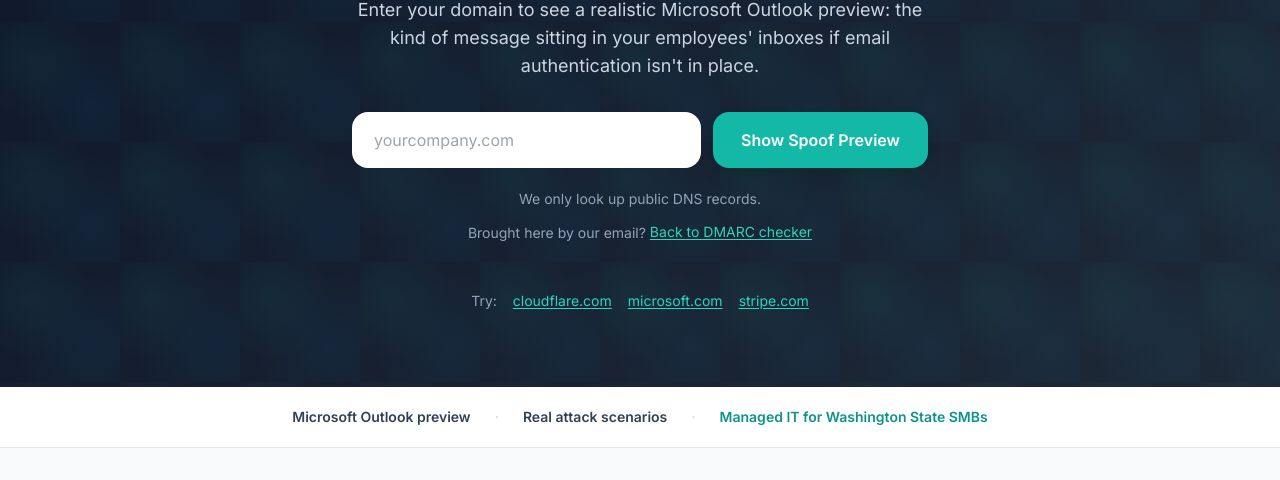
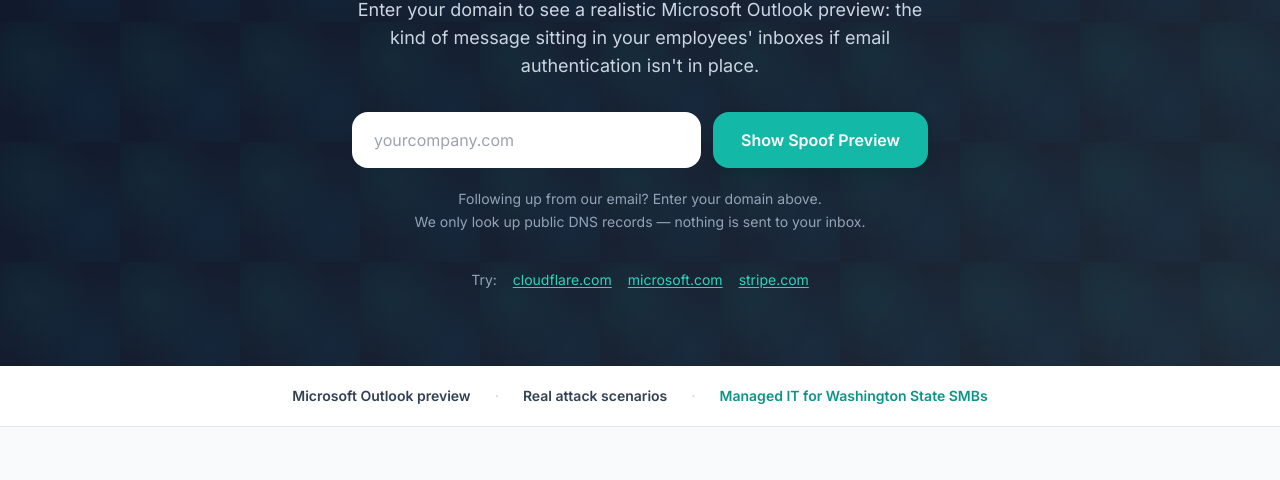
Before and after one commit to greglepage/spoof, a website: page index.html in a window 1280 px wide. Shown: the part 283-763 px from the top of the page. Drawn offline with nearby package versions, Linux system fonts and the light colour scheme.

Commit message:
Replace DMARC back link with cold-email outreach copy

```diff
--- a/index.html
+++ b/index.html
@@ -290,9 +290,8 @@
       </form>
 
       <p class="mt-5 text-sm text-slate-400 leading-relaxed">
-        We only look up public DNS records.<br>
-        Brought here by our email?
-        <a href="https://dmarc.network26.com" class="touch-target inline-flex items-center py-1 text-teal-400 hover:text-teal-300 underline underline-offset-2">Back to DMARC checker</a>
+        Following up from our email? Enter your domain above.<br>
+        We only look up public DNS records — nothing is sent to your inbox.
       </p>
 
       <div class="mt-5 sm:mt-6 flex flex-wrap items-center justify-center gap-x-3 sm:gap-x-4 gap-y-2 text-sm text-slate-400">
```
